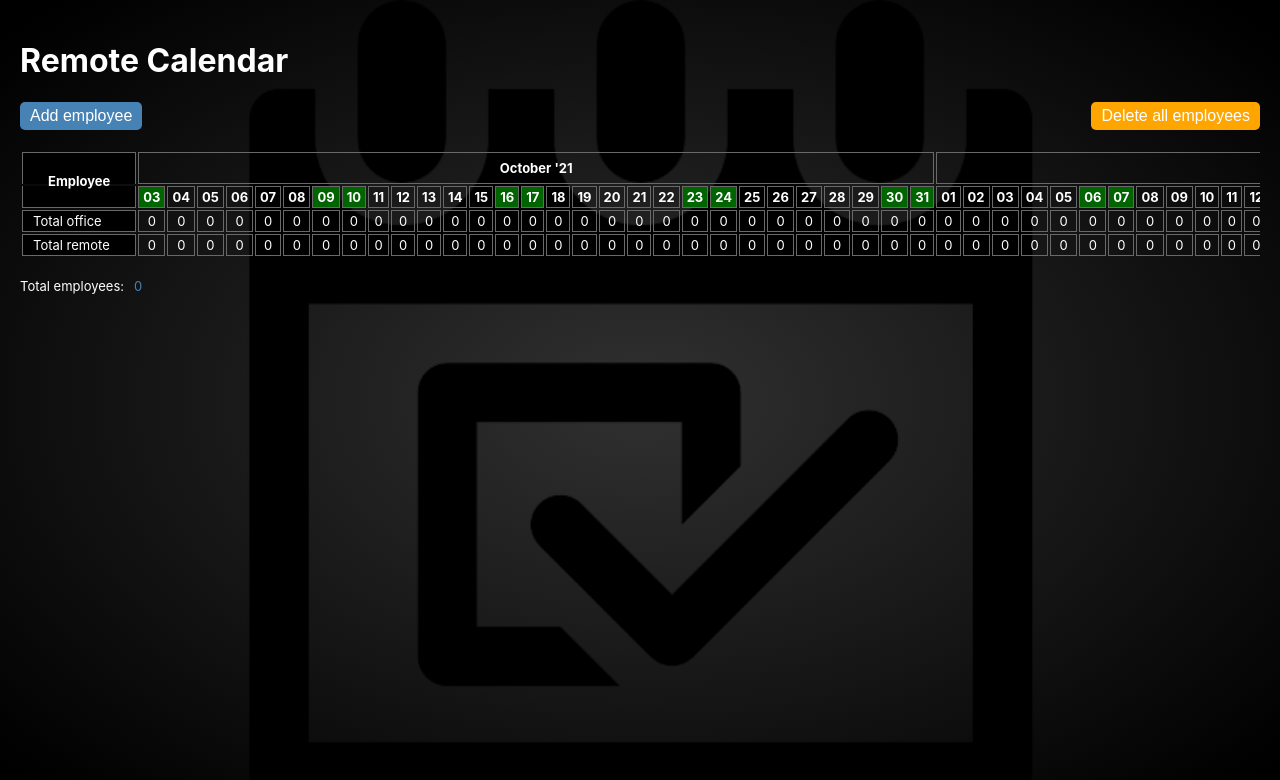
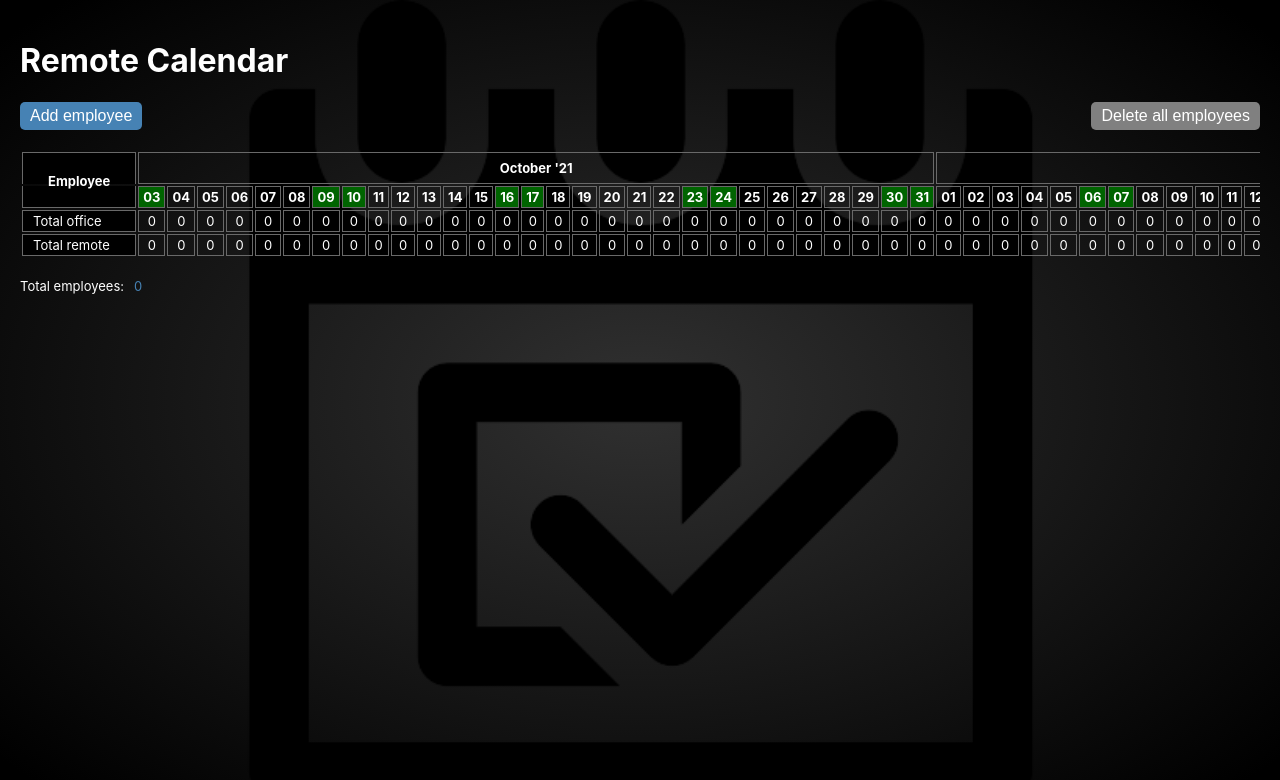
Before and after one commit to SDen4/remote_calendar, a React (Create React App) app: page / in a window 1280 px wide. Shown: the top 780 px of the page. Built offline with nearby package versions, Linux system fonts and the light colour scheme.

Commit message:
disables function of delete button

```diff
--- a/src/ui/Button/Button.tsx
+++ b/src/ui/Button/Button.tsx
@@ -11,12 +11,14 @@ const Button: React.FC<IButton> = ({
   buttonType,
   onButtonClick,
   stylesButton,
+  disabled,
 }) => {
   return (
     <button
       type={buttonType}
       onClick={onButtonClick}
       className={clsx(styles.button, stylesButton)}
+      disabled={disabled}
     >
       {buttonText}
     </button>
--- a/src/ui/Button/types.ts
+++ b/src/ui/Button/types.ts
@@ -3,4 +3,5 @@ export interface IButton {
   buttonType: 'button' | 'submit' | 'reset';
   onButtonClick: () => void;
   stylesButton?: string;
+  disabled?: boolean;
 }
--- a/src/views/Root/Root.module.css
+++ b/src/views/Root/Root.module.css
@@ -61,3 +61,12 @@
   margin-left: 10px;
   color: steelblue;
 }
+
+.disabledButton {
+  background-color: gray;
+  cursor: default;
+}
+
+.disabledButton:hover {
+  background-color: gray;
+}
--- a/src/views/Root/Root.tsx
+++ b/src/views/Root/Root.tsx
@@ -65,10 +65,16 @@ const Root: React.FC = () => {
         />
 
         <Button
-          buttonText="Delete all employees"
+          buttonText={
+            store.data.length === 3 ? 'Delete employee' : 'Delete all employees'
+          }
           buttonType="button"
           onButtonClick={onToggleDelModal}
-          stylesButton={styles.deleteButton}
+          stylesButton={clsx(
+            styles.deleteButton,
+            store.data.length <= 2 && styles.disabledButton,
+          )}
+          disabled={store.data.length <= 2}
         />
       </section>
 
```
